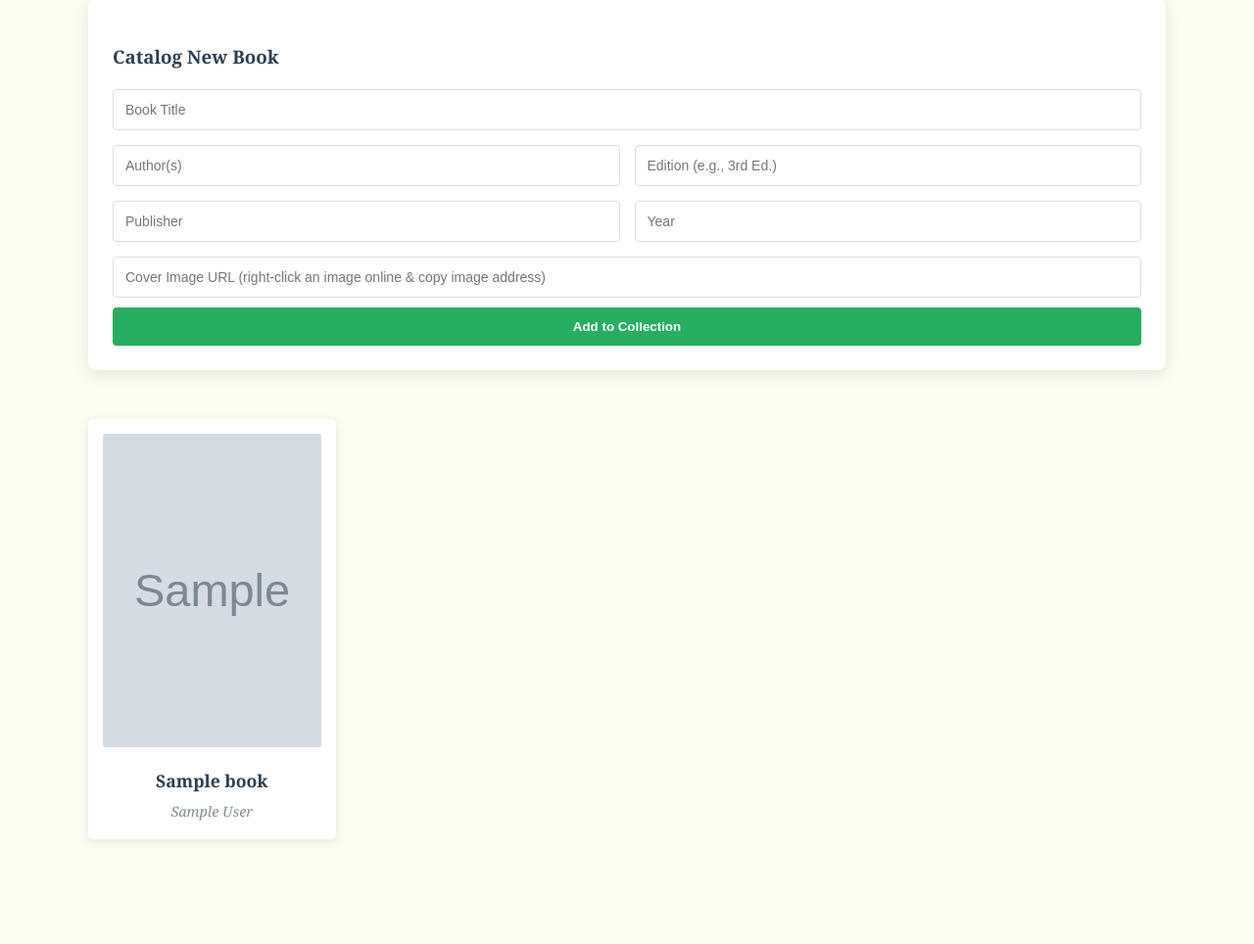
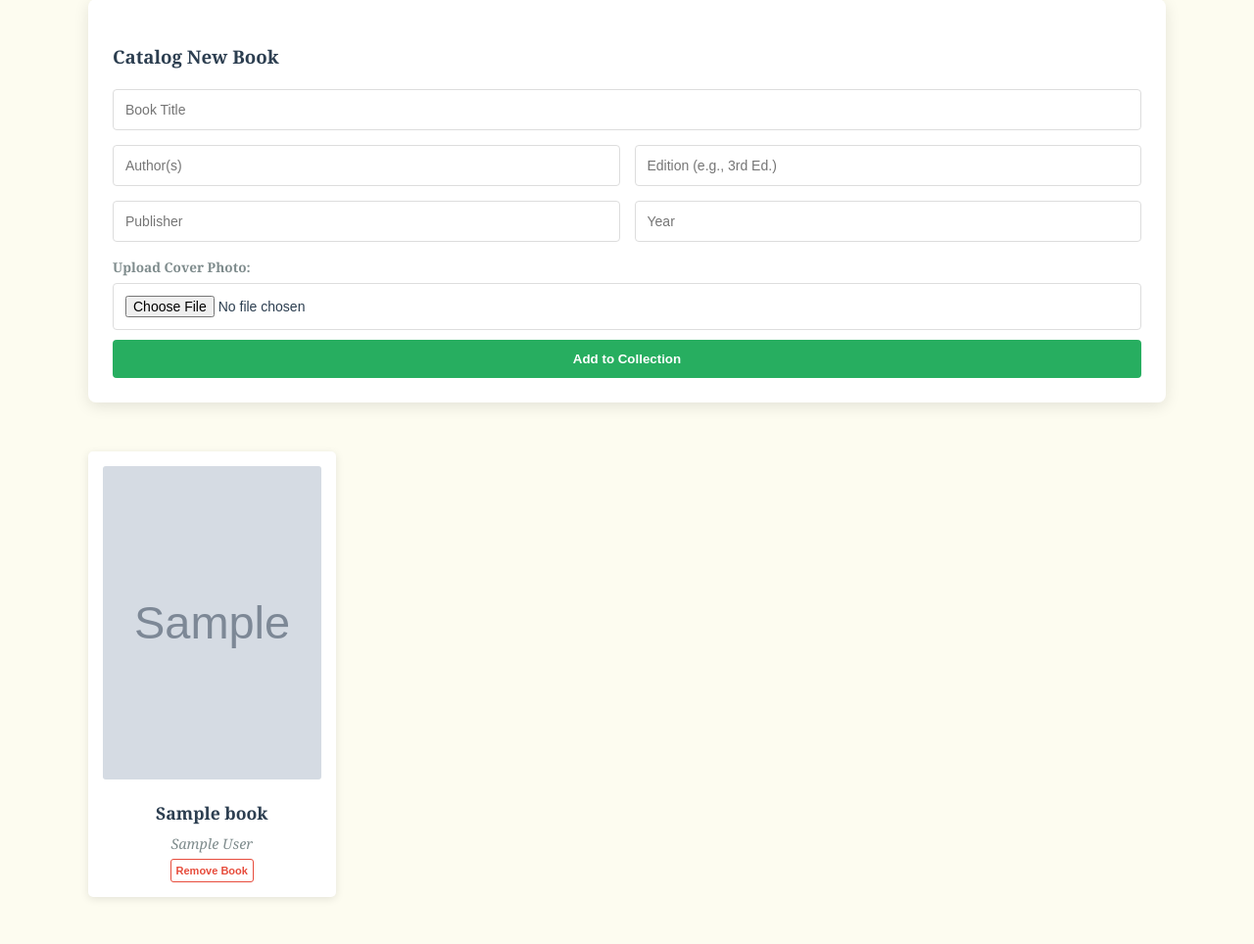
Before and after one commit to raiyan1999haque/books-read, a Flask app: page / in a window 1280 px wide. Shown: the part 143-1107 px from the top of the page at 98% size. Before the commit the page ends 1002 px from the top, so only its background shows below. Run offline with Flask 3, Linux system fonts and the light colour scheme; tables that the repository leaves empty hold one stand-in row (values such as "Sample post"); grey boxes marked "Sample" are stand-in pictures.

Commit message:
Integrated Cloudinary and Delete functionality

```diff
--- a/app.py
+++ b/app.py
@@ -1,10 +1,18 @@
 from flask import Flask, render_template, request, redirect, url_for
 from flask_sqlalchemy import SQLAlchemy
 import os
+import cloudinary
+import cloudinary.uploader
 
 app = Flask(__name__)
 
-# Render uses an environment variable for the database path, or falls back to local sqlite
+# --- CLOUDINARY CONFIGURATION ---
+cloudinary.config(
+  cloud_name = "YOUR_CLOUD_NAME",
+  api_key = "YOUR_API_KEY",
+  api_secret = "YOUR_API_SECRET"
+)
+
 BASE_DIR = os.path.abspath(os.path.dirname(__file__))
 app.config['SQLALCHEMY_DATABASE_URI'] = 'sqlite:///' + os.path.join(BASE_DIR, 'database.db')
 app.config['SQLALCHEMY_TRACK_MODIFICATIONS'] = False
@@ -18,7 +26,7 @@ class Book(db.Model):
     edition = db.Column(db.String(100))
     publisher = db.Column(db.String(200))
     pub_year = db.Column(db.String(20))
-    cover_image_url = db.Column(db.String(500)) # Changed to URL for permanent live storage
+    cover_url = db.Column(db.String(500))
     quotes = db.relationship('Quote', backref='book', lazy=True, cascade="all, delete-orphan")
 
 class Quote(db.Model):
@@ -38,15 +46,30 @@ def index():
 
 @app.route('/add_book', methods=['POST'])
 def add_book():
+    file = request.files.get('cover_file')
+    image_url = ""
+
+    if file:
+        # Uploads your local file directly to the cloud
+        upload_result = cloudinary.uploader.upload(file)
+        image_url = upload_result['secure_url']
+
     new_book = Book(
         title=request.form.get('title'),
         authors=request.form.get('authors'),
         edition=request.form.get('edition'),
         publisher=request.form.get('publisher'),
         pub_year=request.form.get('pub_year'),
-        cover_image_url=request.form.get('cover_url') # Accepts URL now
+        cover_url=image_url
     )
     db.session.add(new_book)
+    db.session.commit()
+    return redirect(url_for('index'))
+
+@app.route('/delete_book/<int:book_id>', methods=['POST'])
+def delete_book(book_id):
+    book = Book.query.get_or_404(book_id)
+    db.session.delete(book)
     db.session.commit()
     return redirect(url_for('index'))
 
@@ -68,6 +91,5 @@ def add_quote(book_id):
     return redirect(url_for('book_detail', book_id=book_id))
 
 if __name__ == '__main__':
-    # Use environment port for Render
     port = int(os.environ.get("PORT", 8080))
     app.run(host='0.0.0.0', port=port)
--- a/requirements.txt
+++ b/requirements.txt
@@ -1,3 +1,4 @@
 flask
 flask-sqlalchemy
+cloudinary
 gunicorn
--- a/templates/index.html
+++ b/templates/index.html
@@ -4,7 +4,7 @@
     <meta charset="UTF-8">
     <title>My Research Library</title>
     <style>
-        :root { --paper: #fdfcf0; --ink: #2c3e50; --accent: #27ae60; --shadow: rgba(0,0,0,0.1); }
+        :root { --paper: #fdfcf0; --ink: #2c3e50; --accent: #27ae60; --danger: #e74c3c; --shadow: rgba(0,0,0,0.1); }
         body { font-family: 'Georgia', serif; background: var(--paper); padding: 40px; color: var(--ink); line-height: 1.6; }
         .container { max-width: 1100px; margin: auto; }
 
@@ -13,16 +13,21 @@
         .form-grid { display: grid; grid-template-columns: 1fr 1fr; gap: 15px; }
         .full-width { grid-column: span 2; }
         input { padding: 12px; border: 1px solid #ddd; border-radius: 4px; width: 100%; box-sizing: border-box; font-size: 14px; }
+        .file-label { font-size: 0.85em; font-weight: bold; margin-bottom: 5px; display: block; color: #7f8c8d; }
+
         button { background: var(--accent); color: white; border: none; padding: 12px; border-radius: 4px; cursor: pointer; font-weight: bold; width: 100%; margin-top: 10px; transition: 0.2s; }
-        button:hover { background: #219150; }
+        button:hover { opacity: 0.9; }
 
         /* Shelf/Grid Styling */
         .shelf { display: grid; grid-template-columns: repeat(auto-fill, minmax(220px, 1fr)); gap: 30px; }
-        .book-card { background: white; padding: 15px; border-radius: 5px; cursor: pointer; transition: 0.3s; box-shadow: 0 2px 8px var(--shadow); text-align: center; }
-        .book-card:hover { transform: translateY(-8px); box-shadow: 0 12px 24px rgba(0,0,0,0.15); }
-        .book-card img { width: 100%; height: 320px; object-fit: cover; border-radius: 3px; margin-bottom: 12px; background: #eee; }
-        .book-title { font-weight: bold; font-size: 1.1em; display: block; margin-bottom: 5px; }
-        .book-author { color: #7f8c8d; font-size: 0.9em; font-style: italic; }
+        .book-card { background: white; padding: 15px; border-radius: 5px; box-shadow: 0 2px 8px var(--shadow); text-align: center; display: flex; flex-direction: column; justify-content: space-between; transition: 0.3s; }
+        .book-card:hover { transform: translateY(-5px); }
+        .book-card img { width: 100%; height: 320px; object-fit: cover; border-radius: 3px; margin-bottom: 12px; cursor: pointer; }
+        .book-title { font-weight: bold; font-size: 1.1em; display: block; margin-bottom: 5px; color: var(--ink); }
+        .book-author { color: #7f8c8d; font-size: 0.9em; font-style: italic; margin-bottom: 10px; }
+
+        .delete-btn { background: none; color: var(--danger); border: 1px solid var(--danger); font-size: 11px; padding: 5px; width: auto; margin: auto; border-radius: 3px; }
+        .delete-btn:hover { background: var(--danger); color: white; }
     </style>
 </head>
 <body>
@@ -32,14 +37,17 @@
 
     <div class="add-book-box">
         <h3>Catalog New Book</h3>
-        <form action="/add_book" method="post">
+        <form action="/add_book" method="post" enctype="multipart/form-data">
             <div class="form-grid">
                 <input type="text" name="title" placeholder="Book Title" class="full-width" required>
                 <input type="text" name="authors" placeholder="Author(s)" required>
                 <input type="text" name="edition" placeholder="Edition (e.g., 3rd Ed.)">
                 <input type="text" name="publisher" placeholder="Publisher">
                 <input type="text" name="pub_year" placeholder="Year">
-                <input type="text" name="cover_url" placeholder="Cover Image URL (right-click an image online & copy image address)" class="full-width">
+                <div class="full-width">
+                    <label class="file-label">Upload Cover Photo:</label>
+                    <input type="file" name="cover_file" accept="image/*">
+                </div>
             </div>
             <button type="submit">Add to Collection</button>
         </form>
@@ -47,14 +55,20 @@
 
     <div class="shelf">
         {% for book in books %}
-        <div class="book-card" onclick="window.location.href='/book/{{ book.id }}'">
-            {% if book.cover_image_url %}
-                <img src="{{ book.cover_image_url }}" alt="Cover">
-            {% else %}
-                <div style="height:320px; background:#f0f0f0; display:flex; align-items:center; justify-content:center; color:#ccc;">No Cover</div>
-            {% endif %}
-            <span class="book-title">{{ book.title }}</span>
-            <span class="book-author">{{ book.authors }}</span>
+        <div class="book-card">
+            <div onclick="window.location.href='/book/{{ book.id }}'">
+                {% if book.cover_url %}
+                    <img src="{{ book.cover_url }}" alt="Cover">
+                {% else %}
+                    <div style="height:320px; background:#f0f0f0; display:flex; align-items:center; justify-content:center; color:#ccc;">No Cover</div>
+                {% endif %}
+                <span class="book-title">{{ book.title }}</span>
+                <span class="book-author">{{ book.authors }}</span>
+            </div>
+
+            <form action="/delete_book/{{ book.id }}" method="post" onsubmit="return confirm('Delete this book and all its notes?');">
+                <button type="submit" class="delete-btn">Remove Book</button>
+            </form>
         </div>
         {% endfor %}
     </div>
```
